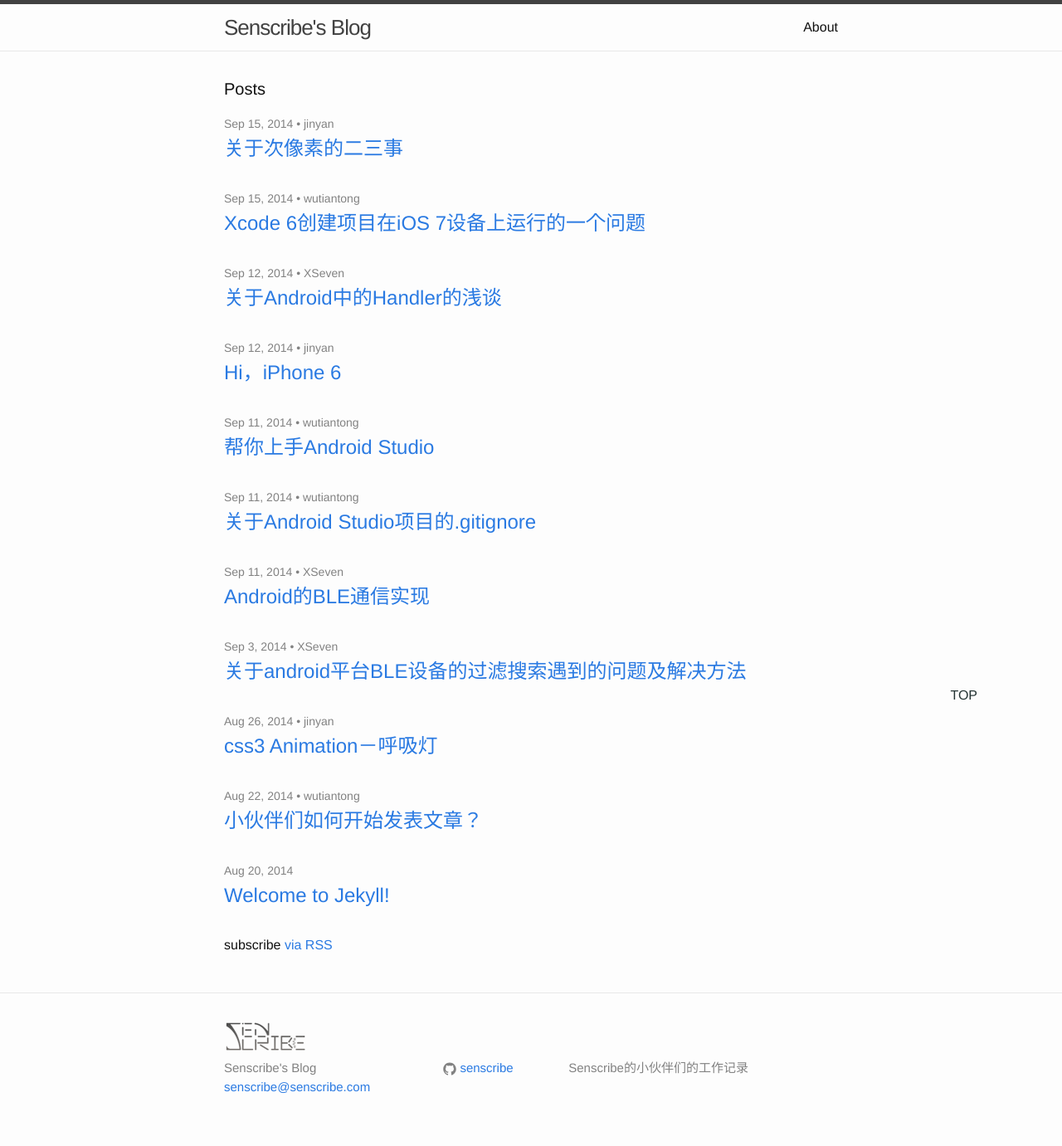
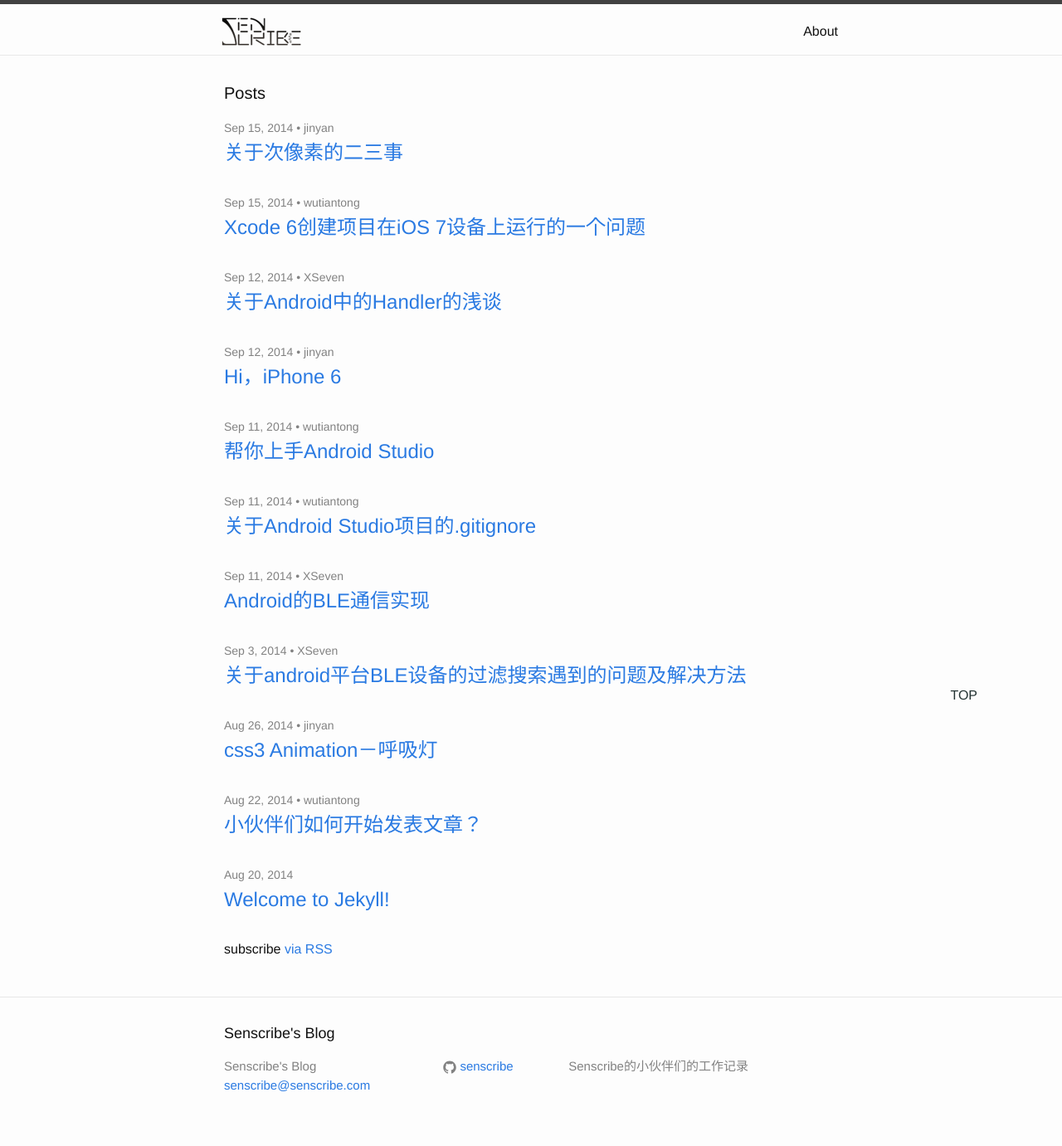
Before and after one commit to pengfeicheng/blog-1, a Jekyll site: the page built from index.html, in a window 1280 px wide. Shown: the whole page at 83% size. Built offline with Jekyll 4.4.1, drawn with Linux system fonts in a browser that asks for light colours.

Commit message:
logo挪至上部。about因此有点错位，用class挪了一下。

```diff
--- a/_includes/footer.html
+++ b/_includes/footer.html
@@ -1,9 +1,7 @@
 <footer class="site-footer">
 
   <div class="wrapper">
-
-    <div class="logo"><img src="{{ site.baseurl }}/img/logo.png"></img></div>
-
+      <h2 class="footer-heading">{{ site.title }}</h2>
     <div class="footer-col-wrapper">
       <div class="footer-col  footer-col-1">
         <ul class="contact-list">
--- a/_includes/header.html
+++ b/_includes/header.html
@@ -2,7 +2,7 @@
 
   <div class="wrapper">
 
-    <a class="site-title" href="{{ site.baseurl }}/">{{ site.title }}</a>
+    <div class="site-title"><a href="{{ site.baseurl }}/"><img src="{{ site.baseurl }}/img/logo.png"></img></a></div>
 
     <nav class="site-nav">
       <a href="#" class="menu-icon">
@@ -13,7 +13,7 @@
         </svg>
       </a>
 
-      <div id="top" class="trigger">
+      <div id="top" class="trigger logo">
         {% for page in site.pages %}
           {% if page.title %}
           <a class="page-link" href="{{ page.url | prepend: site.baseurl }}">{{ page.title }}</a>
--- a/_sass/_base.scss
+++ b/_sass/_base.scss
@@ -203,5 +203,6 @@
 }
 
 .logo {
-    opacity: 0.7;
+    margin-left: -5px;
+    margin-top: 5px;
 }
--- a/_sass/_layout.scss
+++ b/_sass/_layout.scss
@@ -16,6 +16,8 @@
     letter-spacing: -1px;
     margin-bottom: 0;
     float: left;
+    margin-left: -5px;
+    margin-top: 5px;
 
     &,
     &:visited {
```
